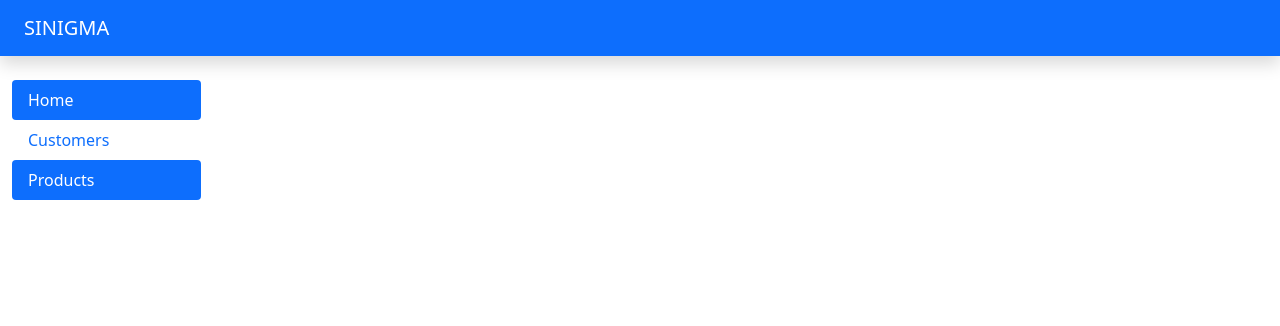
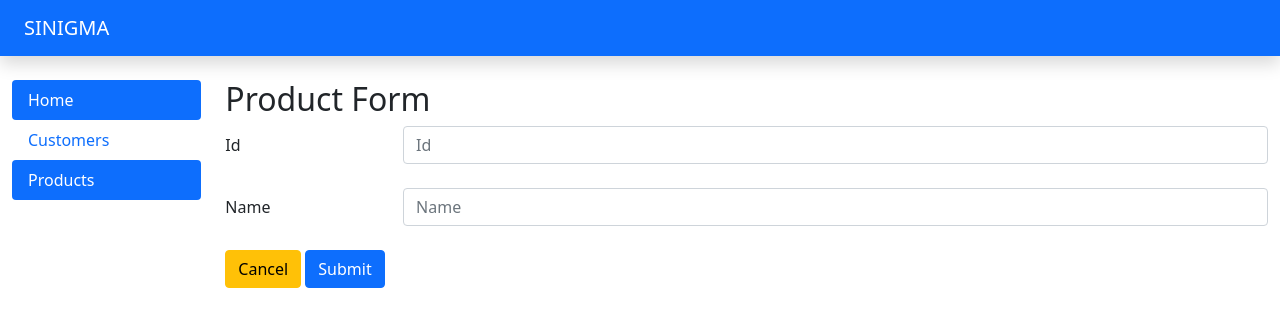
Before and after one commit to tikayesi/sinigma-app, a React (Create React App) app: page /protected/products/form in a window 1280 px wide. Shown: the top 326 px of the page. Built offline with nearby package versions, Linux system fonts and the light colour scheme; sample sign-in values are in the browser's storage.

Commit message:
Product Route

```diff
--- a/src/App.js
+++ b/src/App.js
@@ -1,11 +1,12 @@
-import {BrowserRouter, Route, Routes} from 'react-router-dom';
+import {BrowserRouter, Outlet, Route, Routes} from 'react-router-dom';
 import {Container} from 'reactstrap';
 import './App.css';
 import {Login} from './src/components/auth/Login';
 import TwoColumnsLayout from './src/layout/TwoColumnsLayout';
 import RequireAuth from "./src/navigation/RequireAuth";
 import CustomerList from "./src/components/customer/component/CustomerList";
-import Product from "./src/components/product/Product";
+import ProductList from "./src/components/product/component/ProductList";
+import ProductForm from "./src/components/product/component/ProductForm";
 
 function App() {
     return (
@@ -21,8 +22,12 @@ function App() {
                             </RequireAuth>
                         }
                     >
-                        <Route path="customers" element={<CustomerList/>} />
-                        <Route path="products" element={<Product/>}/>
+                        <Route path="customers" element={<CustomerList/>}/>
+                        <Route path="products" element={<Outlet/>}>
+                            <Route index element={<ProductList/>}/>
+                            <Route path="form" element={<ProductForm/>}/>
+                            <Route path="form/:id" element={<ProductForm/>}/>
+                        </Route>
                     </Route>
                 </Routes>
             </BrowserRouter>
--- a/src/src/components/product/Product.js
+++ /dev/null
@@ -1,18 +0,0 @@
-import { Component } from "react";
-import { Routes, Route } from 'react-router-dom';
-import ProductForm from "./component/ProductForm";
-import ProductList from "./component/ProductList";
-
-class Product extends Component{
-    render(){
-        return(
-            <Routes>
-             <Route path="/" element={<ProductList/>} />
-            <Route path="/form" element={<ProductForm/>} />
-            <Route path="/form/:id" element={<ProductForm/>} />
-          </Routes>
-        )
-    }
-}
-
-export default Product;
--- a/src/src/components/product/component/ProductForm.js
+++ b/src/src/components/product/component/ProductForm.js
@@ -1,8 +1,8 @@
 import React, {useEffect} from "react";
-import { Link } from "react-router-dom";
-import { ProductFormBloc } from "../bloc/ProductFormBloc";
+import {Link} from "react-router-dom";
+import {ProductFormBloc} from "../bloc/ProductFormBloc";
 
-function ProductForm (){
+function ProductForm() {
 
     const {
         readable,
@@ -15,7 +15,7 @@ function ProductForm (){
     });
 
 
-        return(
+    return (
         <div>
             <h2>Product Form</h2>
             <form onSubmit={formik.handleSubmit}>
@@ -39,7 +39,9 @@ function ProductForm (){
                     </div>
                 </div>
                 <br></br>
-            <Link to={"/home/products"}><button className="btn btn-warning">Cancel</button></Link> {' '}
+                <Link to={"/protected/products"}>
+                    <button className="btn btn-warning">Cancel</button>
+                </Link> {' '}
                 <input className="btn btn-primary" type="submit" value="Submit"/>
             </form>
         </div>
```
Also changed, not shown: src/src/components/product/component/ProductList.js (+15 -9 lines). Lines whose indentation alone changed are shown as unchanged.
